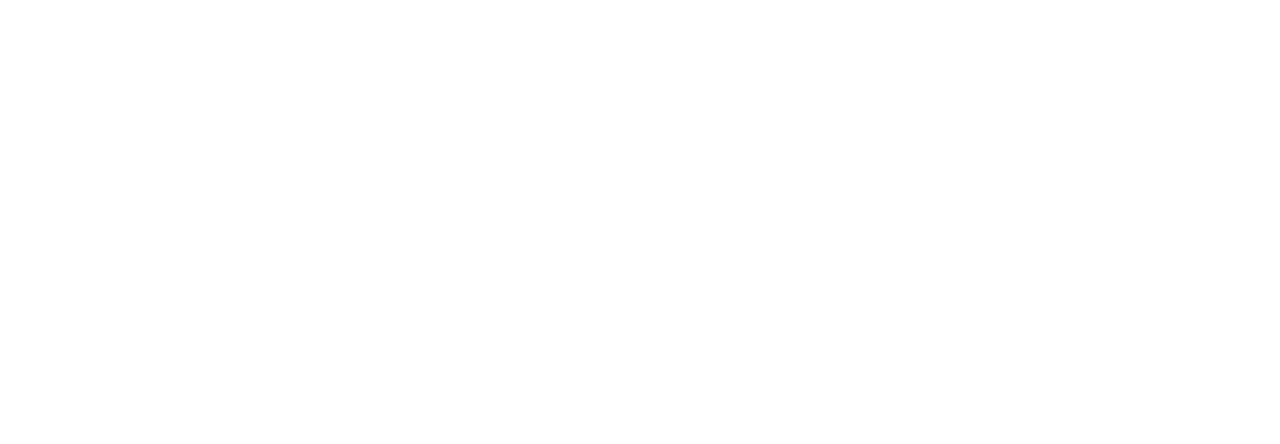
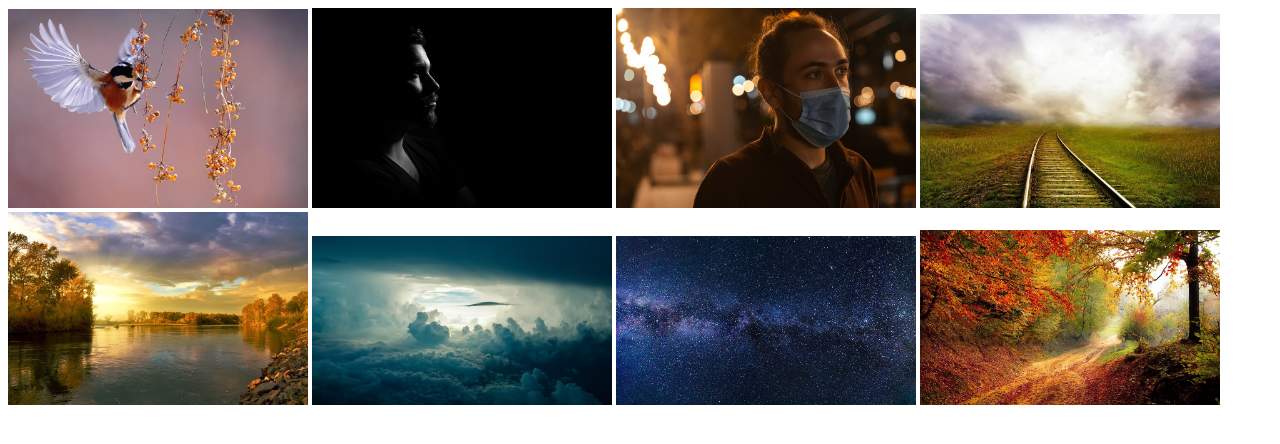
Before and after one commit to Newvolante/filtered_images_gallery, a plain HTML site: page index.html in a window 1280 px wide. Drawn offline with nearby package versions, Linux system fonts and the light colour scheme.

Commit message:
linked the sylesheet - added html images with tags - styled images

```diff
--- a/index.html
+++ b/index.html
@@ -4,6 +4,9 @@
     <meta charset="UTF-8">
     <meta http-equiv="X-UA-Compatible" content="IE=edge">
     <meta name="viewport" content="width=device-width, initial-scale=1.0">
+
+    <!-- css stylesheet -->
+    <link rel="stylesheet" href="./style.css">
 
     <!-- script jQuery -->
     <script src="https://ajax.googleapis.com/ajax/libs/jquery/3.4.1/jquery.min.js"></script>
@@ -16,7 +19,16 @@
     <div id="buttons"></div>
 
     <!-- image container -->
-    <div id="images"></div>
+    <div id="images">
+        <img src="./images/bird.jpg" alt="" data-tags="animals, nature">
+        <img src="./images/man_in_the_dark.jpg" alt="" data-tags="people">
+        <img src="./images/mask.jpg" alt="" data-tags="people">
+        <img src="./images/railroad.jpg" alt="" data-tags="trains">
+        <img src="./images/river.jpg" alt="" data-tags="river, nature">
+        <img src="./images/sky1.jpg" alt="" data-tags="sky, nature">
+        <img src="./images/universe.jpg" alt="" data-tags="universe, nature">
+        <img src="./images/woods.jpg" alt="" data-tags="woods, nature">
+    </div>
 
     <script src="./script.js"></script>
 </body>
--- a/script.js
+++ b/script.js
@@ -0,0 +1,3 @@
+$(function() {
+    console.log('Script linked');
+});
--- a/style.css
+++ b/style.css
@@ -0,0 +1,4 @@
+img {
+    width: 300px;
+    height: 200;
+}
```
